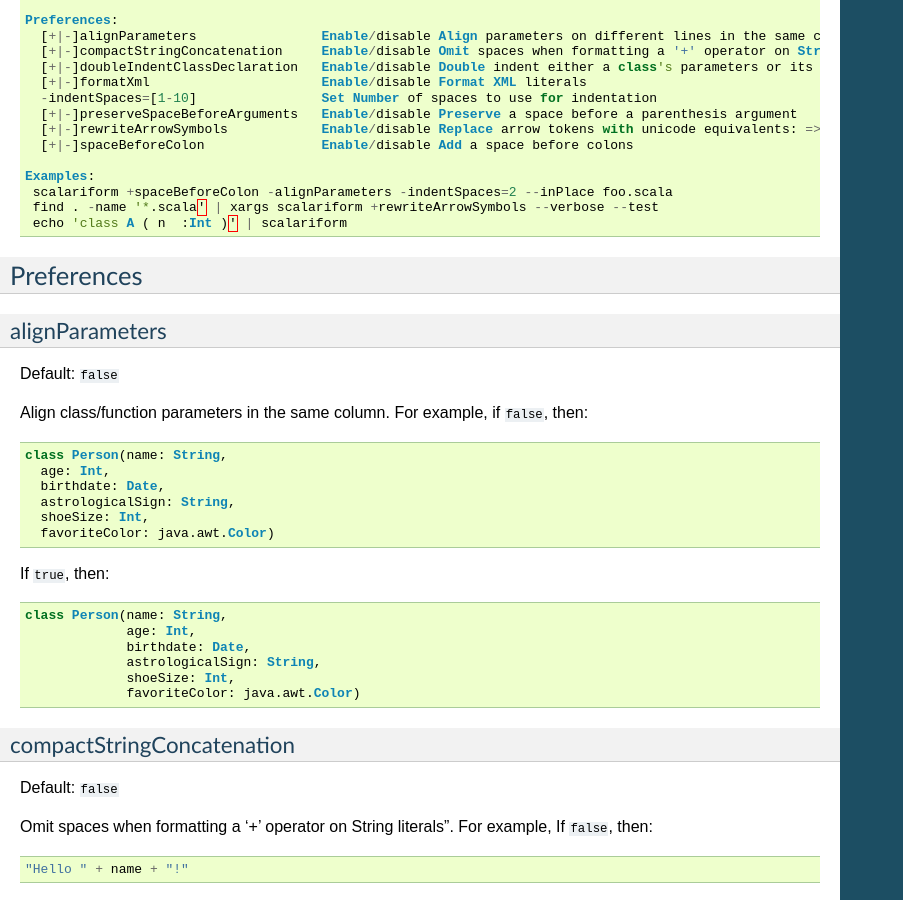
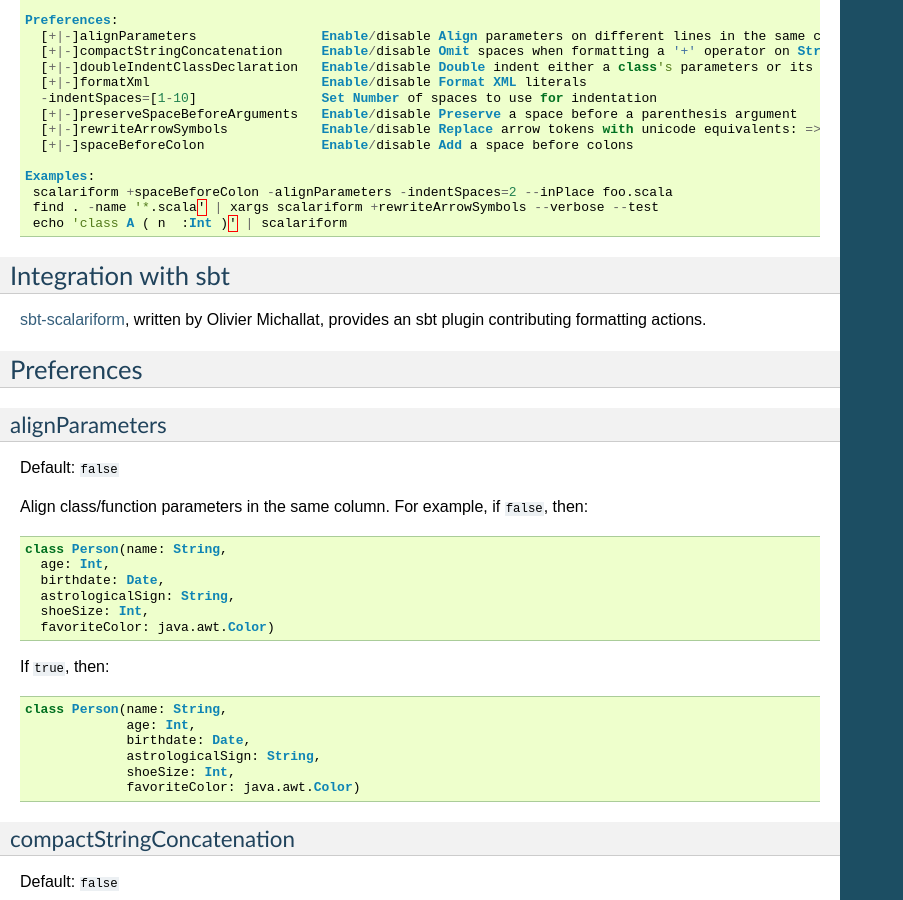
Before and after one commit to scala-ide/scalariform, a Sphinx documentation site: the page built from docs/source/README.rst, in a window 1280 px wide and 900 px high, scrolled down 944 px. Shown: the whole window, without its empty margins (0-903 px from the left). Built offline with Sphinx 7.4.7, drawn with Linux system fonts in a browser that asks for light colours.

Commit message:
Point to sbt-scalariform in README

```diff
--- a/docs/source/README.rst
+++ b/docs/source/README.rst
@@ -67,6 +67,13 @@ Usage::
    scalariform +spaceBeforeColon -alignParameters -indentSpaces=2 --inPlace foo.scala
    find . -name '*.scala' | xargs scalariform +rewriteArrowSymbols --verbose --test
    echo 'class A ( n  :Int )' | scalariform
+
+Integration with sbt
+--------------------
+
+`sbt-scalariform`_, written by Olivier Michallat, provides an sbt plugin contributing formatting actions.
+
+.. _sbt-scalariform: http://github.com/olim7t/sbt-scalariform
 
 Preferences
 -----------
```
Also changed, not shown: README.rst (+7 -0 lines).
